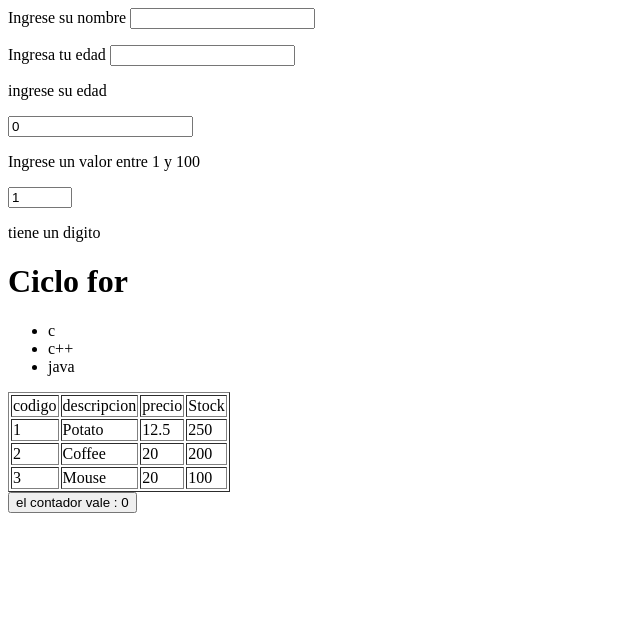
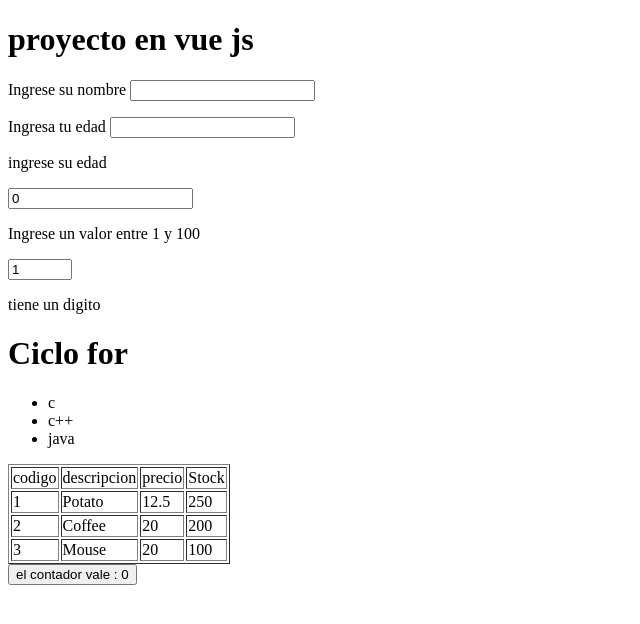
Before and after one commit to Drupie/vueJSPractice, a plain HTML site: page index.html in a window 1280 px wide. Shown: the whole page, without its empty margins (0-640 px from the left). Drawn offline with nearby package versions, Linux system fonts and the light colour scheme.

```diff
--- a/index.html
+++ b/index.html
@@ -8,6 +8,7 @@
 
 </head>
 <body>
+    <h1>proyecto en vue js</h1>
     <div id="aplicacion">
         <label for="">Ingrese su nombre</label>
         <input type="text" v-model="nombre">
```
